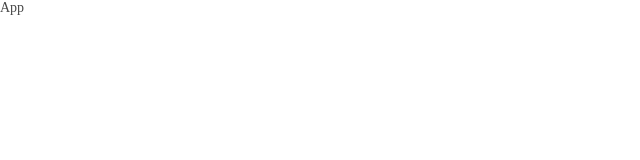
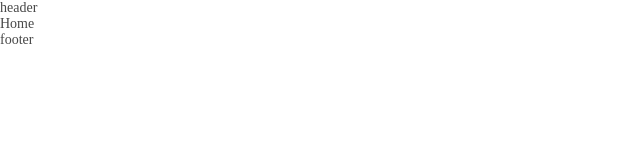
Before and after one commit to may4thfs/fs_airbnb, a React (Vite) app: page /#/home in a window 1280 px wide. Shown: the top 160 px of the page, without its empty margins (0-640 px from the left). Built offline with nearby package versions, Linux system fonts and the light colour scheme.

Commit message:
chore: 项目路由 router 的搭建与配置

```diff
--- a/index.html
+++ b/index.html
@@ -3,7 +3,7 @@
 
 <head>
   <meta charset="UTF-8" />
-  <link rel="icon" type="image/svg+xml" href="/public/favicon.ico" />
+  <link rel="icon" type="image/svg+xml" href="/favicon.ico" />
   <meta name="viewport" content="width=device-width, initial-scale=1.0" />
   <title>Airbnb 爱彼迎 - 全球民宿_公寓_短租_住宿_预订平台</title>
 </head>
--- a/package.json
+++ b/package.json
@@ -12,7 +12,8 @@
   "dependencies": {
     "normalize.css": "^8.0.1",
     "react": "^18.2.0",
-    "react-dom": "^18.2.0"
+    "react-dom": "^18.2.0",
+    "react-router-dom": "^6.21.1"
   },
   "devDependencies": {
     "@types/react": "^18.2.43",
--- a/src/App.jsx
+++ b/src/App.jsx
@@ -1,7 +1,15 @@
 import { memo } from "react"
+import { useRoutes } from "react-router-dom"
+import routes from "./router"
 
 const App = memo(() => {
-  return <div>App</div>
+  return (
+    <div className="app">
+      <div className="header">header</div>
+      <div className="page">{useRoutes(routes)}</div>
+      <div className="footer">footer</div>
+    </div>
+  )
 })
 
 /**
--- a/src/main.jsx
+++ b/src/main.jsx
@@ -1,13 +1,19 @@
-import React from "react"
+/** 第三方库导入 */
+import React, { Suspense } from "react"
 import ReactDOM from "react-dom/client"
+import { HashRouter } from "react-router-dom"
+
+/** 个人导入 */
 import App from "./App.jsx"
-
-// 重置样式
 import "normalize.css"
 import "./assets/css/index.css"
 
 ReactDOM.createRoot(document.getElementById("root")).render(
   <React.StrictMode>
-    <App />
+    <Suspense fallback="Loading...">
+      <HashRouter>
+        <App />
+      </HashRouter>
+    </Suspense>
   </React.StrictMode>
 )
--- /dev/null
+++ b/src/router/detail/index.js
@@ -0,0 +1,3 @@
+import React from "react"
+const Detail = React.lazy(() => import("@/views/detail"))
+export default Detail
--- /dev/null
+++ b/src/router/entire/index.js
@@ -0,0 +1,3 @@
+import React from "react"
+const Entire = React.lazy(() => import("@/views/entire"))
+export default Entire
--- /dev/null
+++ b/src/router/home/index.js
@@ -0,0 +1,3 @@
+import { lazy } from "react"
+const Home = lazy(() => import("@/views/home"))
+export default Home
--- /dev/null
+++ b/src/router/index.jsx
@@ -0,0 +1,30 @@
+// import React from "react"
+import { Navigate } from "react-router-dom"
+import Home from "@/router/home"
+import Detail from "@/router/detail"
+import Entire from "@/router/entire"
+
+// const Home = React.lazy(() => import("@/views/home"))
+// const Detail = React.lazy(() => import("@/views/detail"))
+// const Entire = React.lazy(() => import("@/views/entire"))
+
+const routes = [
+  {
+    path: "/",
+    element: <Navigate to="/home" />
+  },
+  {
+    path: "/home",
+    element: <Home />
+  },
+  {
+    path: "/detail",
+    element: <Detail />
+  },
+  {
+    path: "/entire",
+    element: <Entire />
+  }
+]
+
+export default routes
--- /dev/null
+++ b/src/views/detail/index.jsx
@@ -0,0 +1,9 @@
+import { memo } from "react"
+
+const detail = memo(() => {
+  return <div>detail</div>
+})
+
+detail.displayName = "detail"
+
+export default detail
--- /dev/null
+++ b/src/views/entire/index.jsx
@@ -0,0 +1,9 @@
+import { memo } from "react"
+
+const entire = memo(() => {
+  return <div>entire</div>
+})
+
+entire.displayName = "entire"
+
+export default entire
--- /dev/null
+++ b/src/views/home/index.jsx
@@ -0,0 +1,9 @@
+import { memo } from "react"
+
+const Home = memo(() => {
+  return <div>Home</div>
+})
+
+Home.displayName = "Home"
+
+export default Home
```
Also changed, not shown: 1 other file (tests, documents, lock files or other folders).
